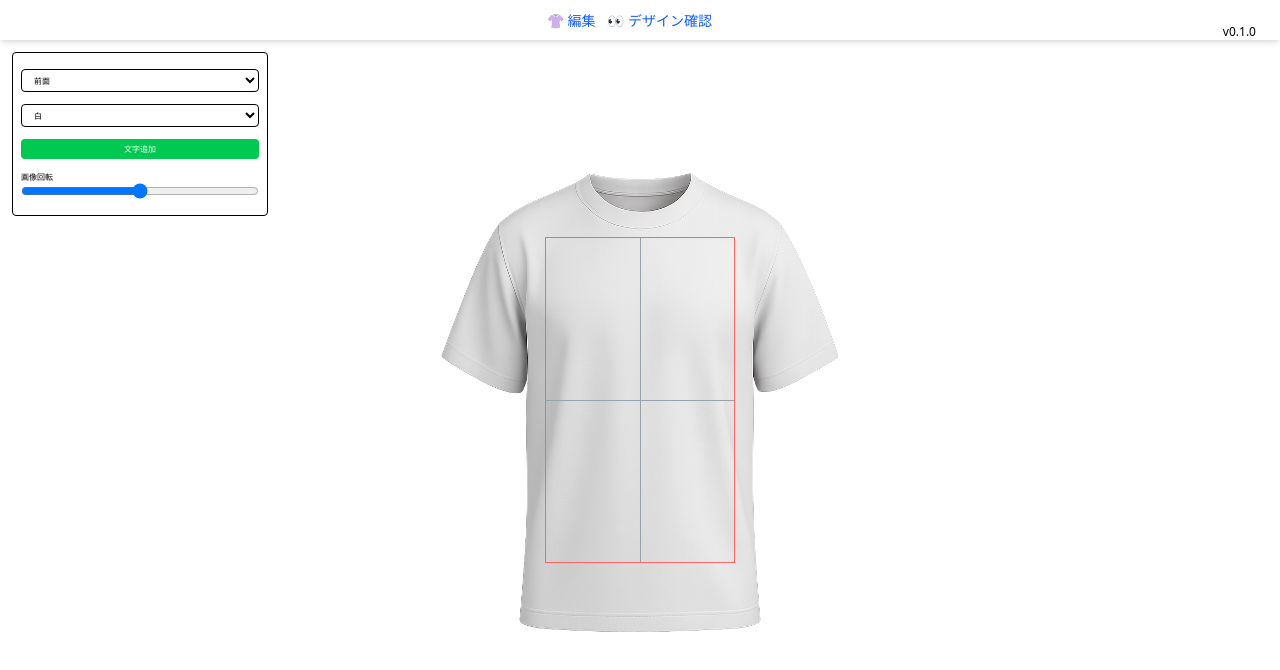
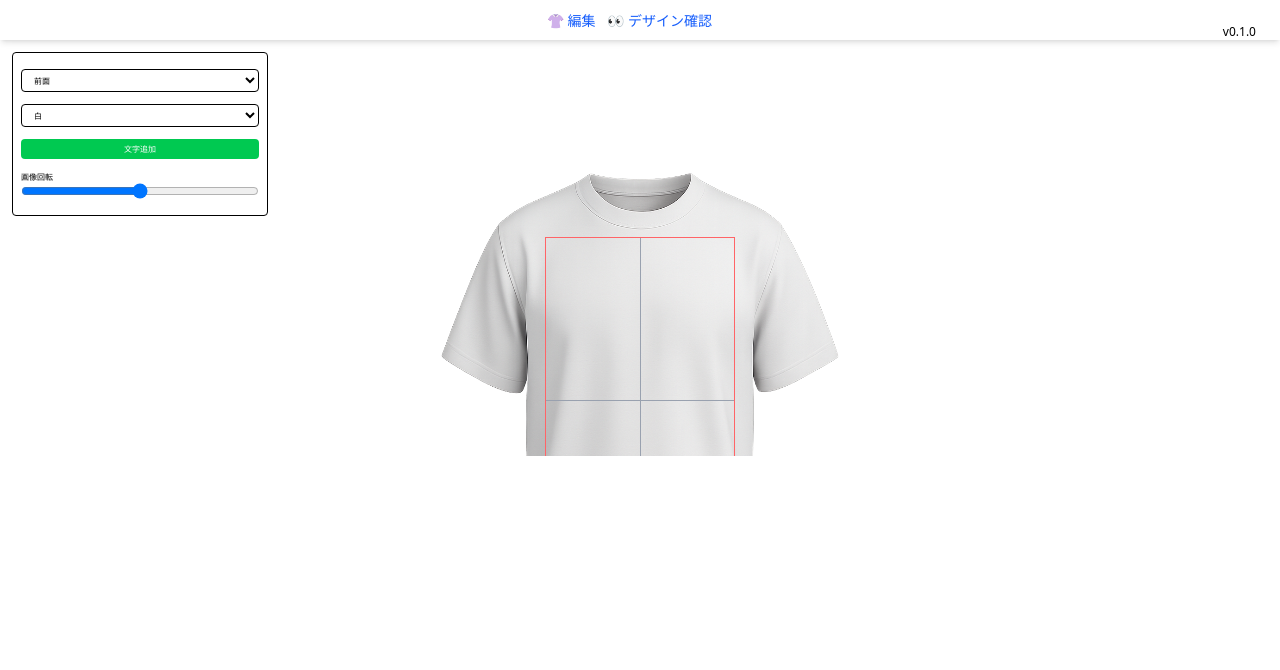
Before and after one commit to turkenoki/Civoppi-Portal, a Next.js app: page / in a window 1280 px wide. Shown: the top 670 px of the page. Built offline with nearby package versions, Linux system fonts and the light colour scheme.

Commit message:
goodboy plz

```diff
--- a/app/globals.css
+++ b/app/globals.css
@@ -23,7 +23,7 @@
 body, html {
   margin: 0;
   padding: 0;
-  height: 100%;
-  width: 100%;
+  height: 455.5px;
+  width: 960px;
   overflow: hidden;
 }
--- a/components/TshirtsEditor.tsx
+++ b/components/TshirtsEditor.tsx
@@ -146,7 +146,7 @@ export default function TshirtsEditor() {
         image: url,
         position: { x: dropX - posCenter.x, y: dropY - posCenter.y },
         rotate: 0,
-        size: { width: sizeModel.width / 320 * 128   , height: sizeModel.height / 320 * 128 },
+        size: { width: 128   , height: 128 },
         side: currentSide,
       } as ImageBean);
     }
@@ -162,7 +162,7 @@ export default function TshirtsEditor() {
       color: '#000000',
       position: { x: 0, y: 0 },
       rotate: 0,
-      size: { width: sizeModel.width / 320 * 100 , height: sizeModel.width / 320 * 40 },
+      size: { width: 100 , height:  40 },
       side: currentSide,
     } as TextBean);
   };
```
